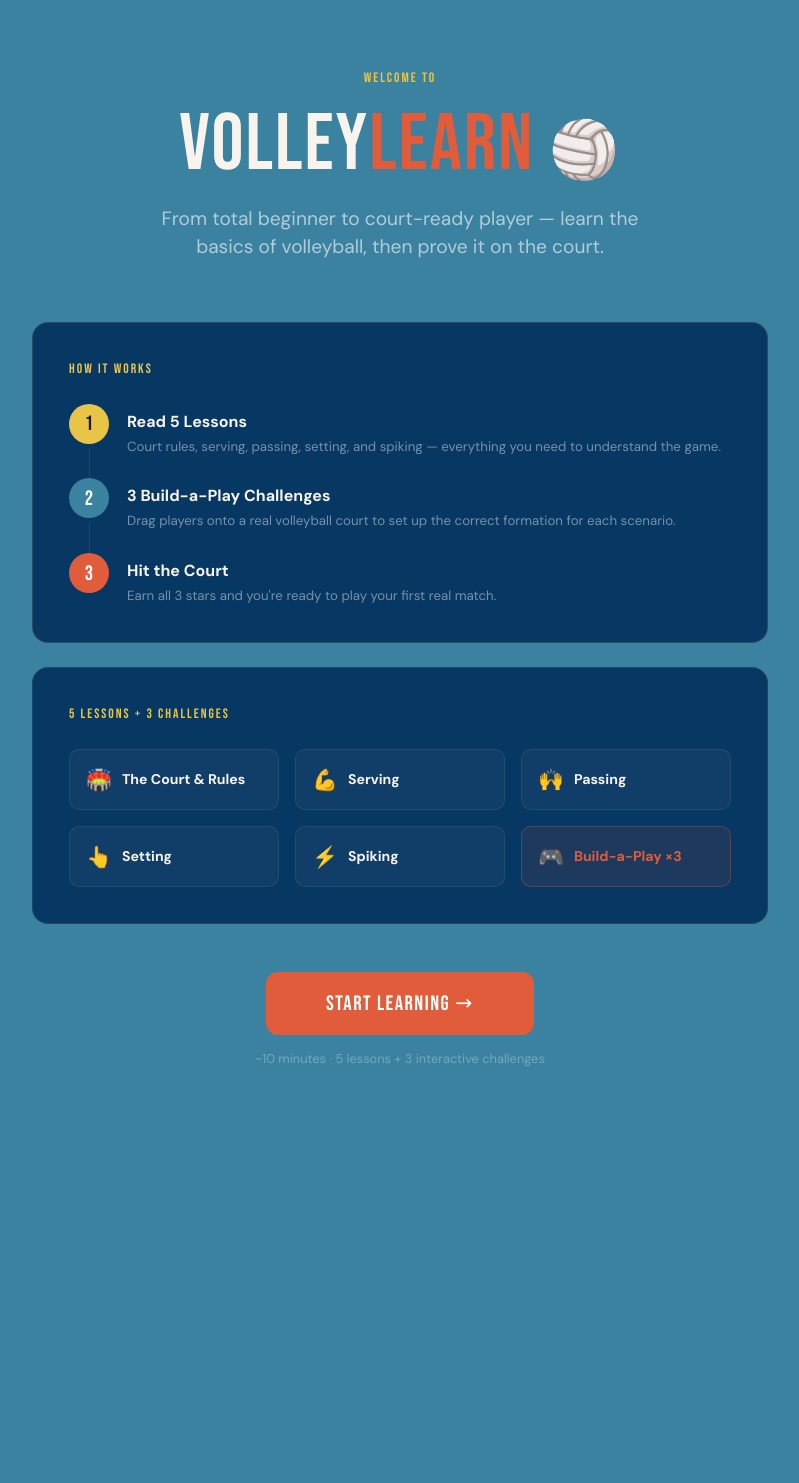
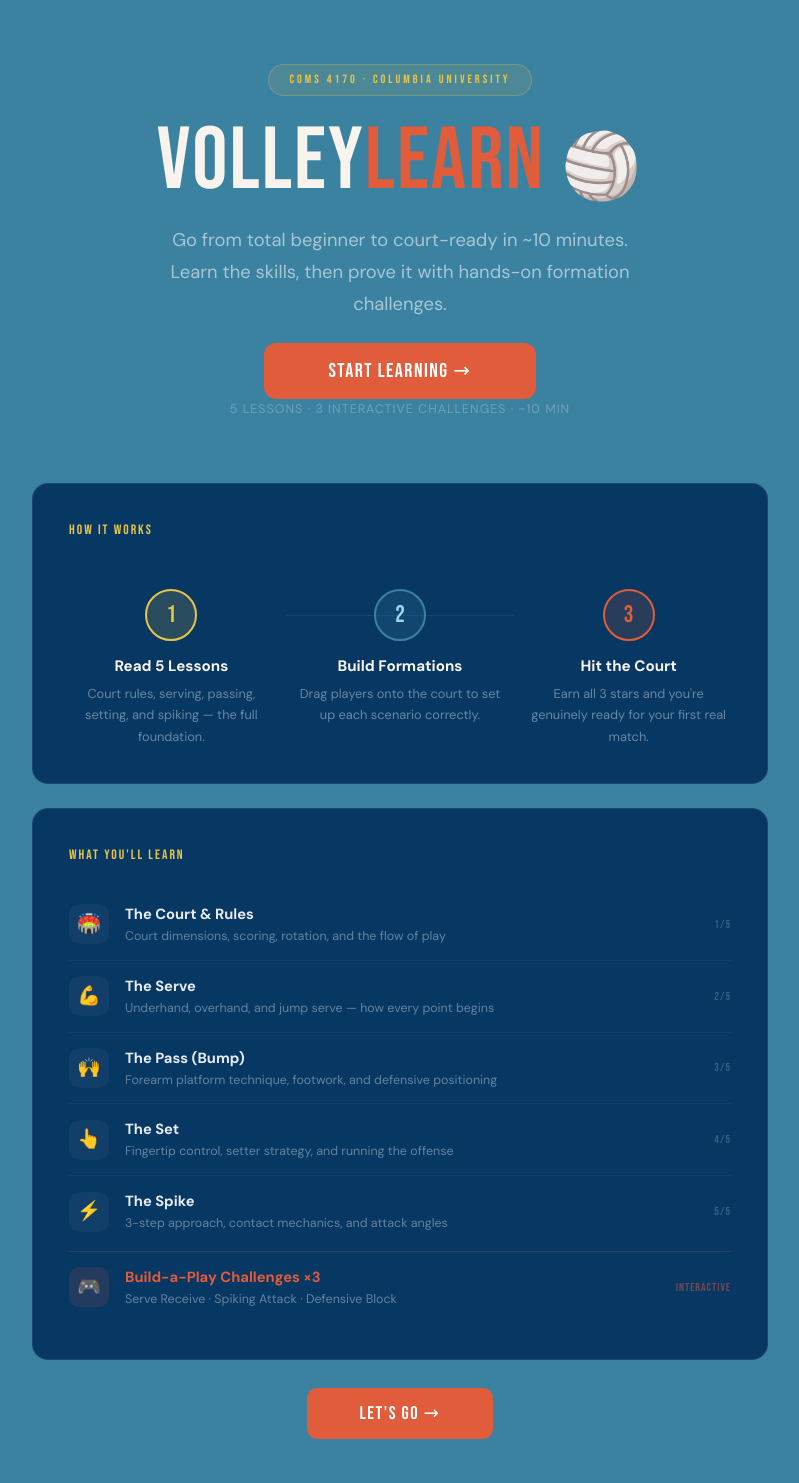
Before and after one commit to lisdis19/COMS4170, a Flask app: page / in a window 1280 px wide. Shown: the part 74-1557 px from the top of the page, without its empty margins (240-1039 px from the left). Before the commit the page ends 1140 px from the top, so only its background shows below. Run offline with Flask 3, Linux system fonts and the light colour scheme.

Commit message:
Update home.html

```diff
--- a/templates/home.html
+++ b/templates/home.html
@@ -3,87 +3,92 @@
 
 {% block content %}
 <div class="row justify-content-center">
-  <div class="col-lg-8 text-center">
+  <div class="col-lg-8">
 
     <!-- Hero -->
-    <div style="margin-bottom: 60px; margin-top: 20px;">
-      <p class="section-title mb-3">Welcome to</p>
-      <h1 style="font-family:'Bebas Neue',cursive; font-size:5rem; line-height:1; letter-spacing:2px;">
+    <div style="text-align:center; margin-bottom:64px; margin-top:16px;">
+      <div style="display:inline-block; background:rgba(232,197,71,0.1); border:1px solid rgba(232,197,71,0.25); border-radius:99px; padding:6px 20px; font-size:.75rem; letter-spacing:3px; color:var(--net); font-family:'Bebas Neue',cursive; margin-bottom:24px;">
+        COMS 4170 · COLUMBIA UNIVERSITY
+      </div>
+      <h1 style="font-family:'Bebas Neue',cursive; font-size:5.5rem; line-height:.95; letter-spacing:2px; margin-bottom:20px;">
         Volley<span style="color:var(--spike)">Learn</span>
-        <span style="font-size:3.5rem;">🏐</span>
+        <span style="font-size:4rem;">🏐</span>
       </h1>
-      <p style="font-size:1.2rem; color:rgba(255,255,255,0.6); margin-top:20px; max-width:500px; margin-left:auto; margin-right:auto;">
-        From total beginner to court-ready player — learn the basics of volleyball, then prove it on the court.
+      <p style="font-size:1.15rem; color:rgba(255,255,255,0.55); max-width:480px; margin:0 auto 36px; line-height:1.75;">
+        Go from total beginner to court-ready in ~10 minutes. Learn the skills, then prove it with hands-on formation challenges.
       </p>
+      <a href="/start" class="btn-vl btn-vl-spike" style="font-size:1.25rem; padding:16px 64px; border-radius:12px; text-decoration:none;">
+        START LEARNING →
+      </a>
+      <p style="color:rgba(255,255,255,0.25); font-size:0.78rem; margin-top:14px; letter-spacing:1px;">5 LESSONS · 3 INTERACTIVE CHALLENGES · ~10 MIN</p>
     </div>
 
-    <!-- What you'll do — 3-step flow -->
-    <div class="vl-card mb-4 text-start" style="border-color:rgba(232,197,71,0.15);">
-      <p class="section-title mb-4">How it works</p>
-      <div style="display:flex; flex-direction:column; gap:0;">
+    <!-- How it works -->
+    <div class="vl-card mb-4">
+      <p class="section-title mb-5">How It Works</p>
+      <div style="display:grid; grid-template-columns:1fr 1fr 1fr; gap:24px; text-align:center;">
 
-        <div style="display:flex; gap:18px; align-items:flex-start; padding-bottom:22px; position:relative;">
-          <div style="width:40px; height:40px; border-radius:50%; background:var(--net); color:var(--dark); font-family:'Bebas Neue',cursive; font-size:1.3rem; display:flex; align-items:center; justify-content:center; flex-shrink:0;">1</div>
-          <div style="padding-top:6px;">
-            <div style="font-weight:700; font-size:1rem; margin-bottom:3px;">Read 5 Lessons</div>
-            <div style="font-size:.83rem; color:rgba(255,255,255,0.45);">Court rules, serving, passing, setting, and spiking — everything you need to understand the game.</div>
-          </div>
-          <div style="position:absolute; left:20px; top:44px; bottom:0; width:1px; background:rgba(255,255,255,0.08);"></div>
+        <div>
+          <div style="width:52px; height:52px; border-radius:50%; background:rgba(232,197,71,0.15); border:2px solid var(--net); display:flex; align-items:center; justify-content:center; font-family:'Bebas Neue',cursive; font-size:1.5rem; color:var(--net); margin:0 auto 14px;">1</div>
+          <div style="font-weight:700; font-size:.95rem; margin-bottom:6px;">Read 5 Lessons</div>
+          <div style="font-size:.8rem; color:rgba(255,255,255,0.4); line-height:1.65;">Court rules, serving, passing, setting, and spiking — the full foundation.</div>
         </div>
 
-        <div style="display:flex; gap:18px; align-items:flex-start; padding-bottom:22px; position:relative;">
-          <div style="width:40px; height:40px; border-radius:50%; background:var(--court); color:white; font-family:'Bebas Neue',cursive; font-size:1.3rem; display:flex; align-items:center; justify-content:center; flex-shrink:0;">2</div>
-          <div style="padding-top:6px;">
-            <div style="font-weight:700; font-size:1rem; margin-bottom:3px;">3 Build-a-Play Challenges</div>
-            <div style="font-size:.83rem; color:rgba(255,255,255,0.45);">Drag players onto a real volleyball court to set up the correct formation for each scenario.</div>
-          </div>
-          <div style="position:absolute; left:20px; top:44px; bottom:0; width:1px; background:rgba(255,255,255,0.08);"></div>
+        <div style="position:relative;">
+          <div style="position:absolute; top:26px; left:-12px; right:-12px; height:1px; background:rgba(255,255,255,0.06); z-index:0;"></div>
+          <div style="width:52px; height:52px; border-radius:50%; background:rgba(59,130,160,0.2); border:2px solid var(--court); display:flex; align-items:center; justify-content:center; font-family:'Bebas Neue',cursive; font-size:1.5rem; color:#9dd5ef; margin:0 auto 14px; position:relative;">2</div>
+          <div style="font-weight:700; font-size:.95rem; margin-bottom:6px;">Build Formations</div>
+          <div style="font-size:.8rem; color:rgba(255,255,255,0.4); line-height:1.65;">Drag players onto the court to set up each scenario correctly.</div>
         </div>
 
-        <div style="display:flex; gap:18px; align-items:flex-start;">
-          <div style="width:40px; height:40px; border-radius:50%; background:var(--spike); color:white; font-family:'Bebas Neue',cursive; font-size:1.3rem; display:flex; align-items:center; justify-content:center; flex-shrink:0;">3</div>
-          <div style="padding-top:6px;">
-            <div style="font-weight:700; font-size:1rem; margin-bottom:3px;">Hit the Court</div>
-            <div style="font-size:.83rem; color:rgba(255,255,255,0.45);">Earn all 3 stars and you're ready to play your first real match.</div>
-          </div>
+        <div>
+          <div style="width:52px; height:52px; border-radius:50%; background:rgba(224,92,58,0.15); border:2px solid var(--spike); display:flex; align-items:center; justify-content:center; font-family:'Bebas Neue',cursive; font-size:1.5rem; color:var(--spike); margin:0 auto 14px;">3</div>
+          <div style="font-weight:700; font-size:.95rem; margin-bottom:6px;">Hit the Court</div>
+          <div style="font-size:.8rem; color:rgba(255,255,255,0.4); line-height:1.65;">Earn all 3 stars and you're genuinely ready for your first real match.</div>
         </div>
 
       </div>
     </div>
 
-    <!-- Lesson preview grid -->
-    <div class="vl-card mb-5 text-start">
-      <p class="section-title mb-4">5 Lessons + 3 Challenges</p>
-      <div class="row g-3">
-        {% set topics = [
-          ("🏟️", "The Court & Rules"),
-          ("💪", "Serving"),
-          ("🙌", "Passing"),
-          ("👆", "Setting"),
-          ("⚡", "Spiking"),
+    <!-- Lesson preview -->
+    <div class="vl-card mb-4">
+      <p class="section-title mb-4">What You'll Learn</p>
+      <div style="display:flex; flex-direction:column; gap:0;">
+        {% set lessons = [
+          ("🏟️", "The Court & Rules",  "Court dimensions, scoring, rotation, and the flow of play"),
+          ("💪", "The Serve",           "Underhand, overhand, and jump serve — how every point begins"),
+          ("🙌", "The Pass (Bump)",     "Forearm platform technique, footwork, and defensive positioning"),
+          ("👆", "The Set",             "Fingertip control, setter strategy, and running the offense"),
+          ("⚡", "The Spike",           "3-step approach, contact mechanics, and attack angles"),
         ] %}
-        {% for emoji, title in topics %}
-        <div class="col-6 col-sm-4">
-          <div style="background:rgba(255,255,255,0.04); border-radius:10px; padding:14px 16px; border:1px solid rgba(255,255,255,0.07); display:flex; align-items:center; gap:10px;">
-            <span style="font-size:1.3rem;">{{ emoji }}</span>
-            <span style="font-weight:600; font-size:.88rem;">{{ title }}</span>
+        {% for emoji, title, desc in lessons %}
+        <div style="display:flex; align-items:center; gap:16px; padding:14px 0; {% if not loop.last %}border-bottom:1px solid rgba(255,255,255,0.05);{% endif %}">
+          <div style="width:40px; height:40px; border-radius:10px; background:rgba(255,255,255,0.04); display:flex; align-items:center; justify-content:center; font-size:1.2rem; flex-shrink:0;">{{ emoji }}</div>
+          <div>
+            <div style="font-weight:600; font-size:.92rem; color:rgba(255,255,255,0.9);">{{ title }}</div>
+            <div style="font-size:.78rem; color:rgba(255,255,255,0.38); margin-top:2px;">{{ desc }}</div>
           </div>
+          <div style="margin-left:auto; font-size:.72rem; color:rgba(255,255,255,0.2); font-family:'Bebas Neue',cursive; letter-spacing:1px;">{{ loop.index }}/5</div>
         </div>
         {% endfor %}
-        <div class="col-6 col-sm-4">
-          <div style="background:rgba(224,92,58,0.1); border-radius:10px; padding:14px 16px; border:1px solid rgba(224,92,58,0.3); display:flex; align-items:center; gap:10px;">
-            <span style="font-size:1.3rem;">🎮</span>
-            <span style="font-weight:600; font-size:.88rem; color:var(--spike);">Build-a-Play ×3</span>
+
+        <div style="display:flex; align-items:center; gap:16px; padding:14px 0; margin-top:4px; border-top:1px solid rgba(224,92,58,0.2);">
+          <div style="width:40px; height:40px; border-radius:10px; background:rgba(224,92,58,0.12); display:flex; align-items:center; justify-content:center; font-size:1.2rem; flex-shrink:0;">🎮</div>
+          <div>
+            <div style="font-weight:700; font-size:.92rem; color:var(--spike);">Build-a-Play Challenges ×3</div>
+            <div style="font-size:.78rem; color:rgba(255,255,255,0.38); margin-top:2px;">Serve Receive · Spiking Attack · Defensive Block</div>
           </div>
+          <div style="margin-left:auto; font-size:.72rem; color:rgba(224,92,58,0.5); font-family:'Bebas Neue',cursive; letter-spacing:1px;">INTERACTIVE</div>
         </div>
       </div>
     </div>
 
-    <!-- CTA -->
-    <a href="/start" class="btn-vl btn-vl-spike" style="font-size:1.3rem; padding:16px 60px; border-radius:12px; text-decoration:none; display:inline-block;">
-      START LEARNING →
-    </a>
-    <p style="color:rgba(255,255,255,0.3); font-size:0.8rem; margin-top:14px;">~10 minutes · 5 lessons + 3 interactive challenges</p>
+    <!-- CTA repeat -->
+    <div style="text-align:center; padding:16px 0 8px;">
+      <a href="/start" class="btn-vl btn-vl-spike" style="font-size:1.15rem; padding:14px 52px; border-radius:10px; text-decoration:none;">
+        LET'S GO →
+      </a>
+    </div>
 
   </div>
 </div>
```
